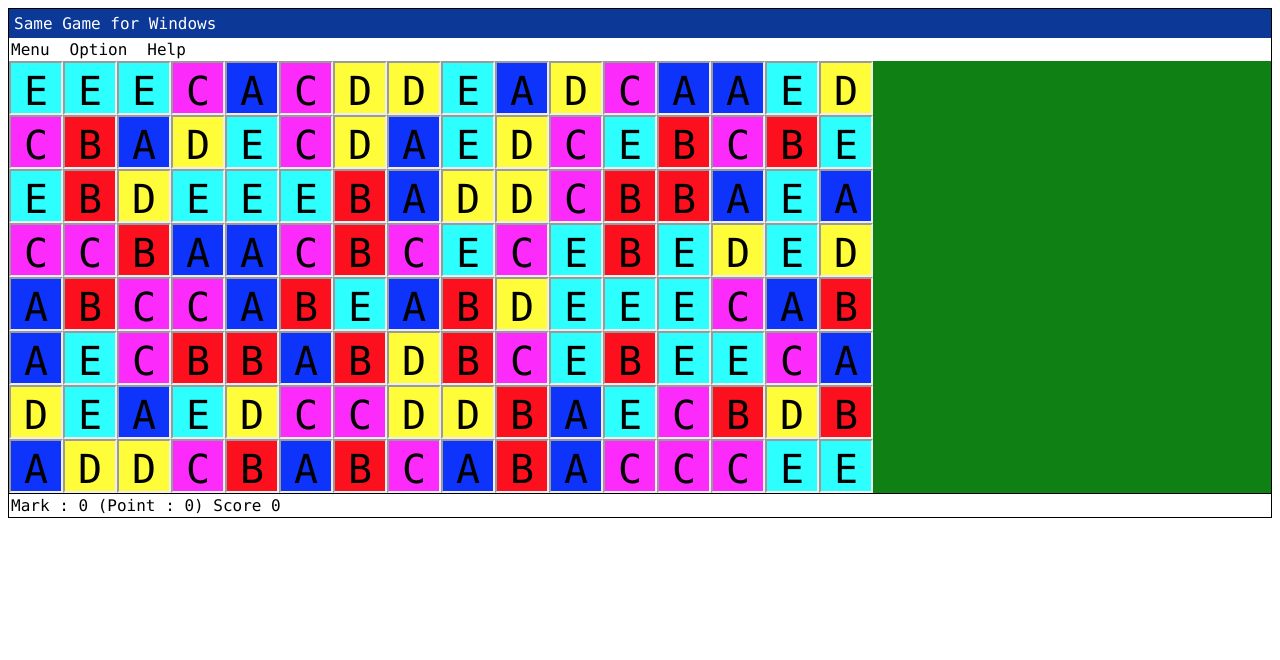
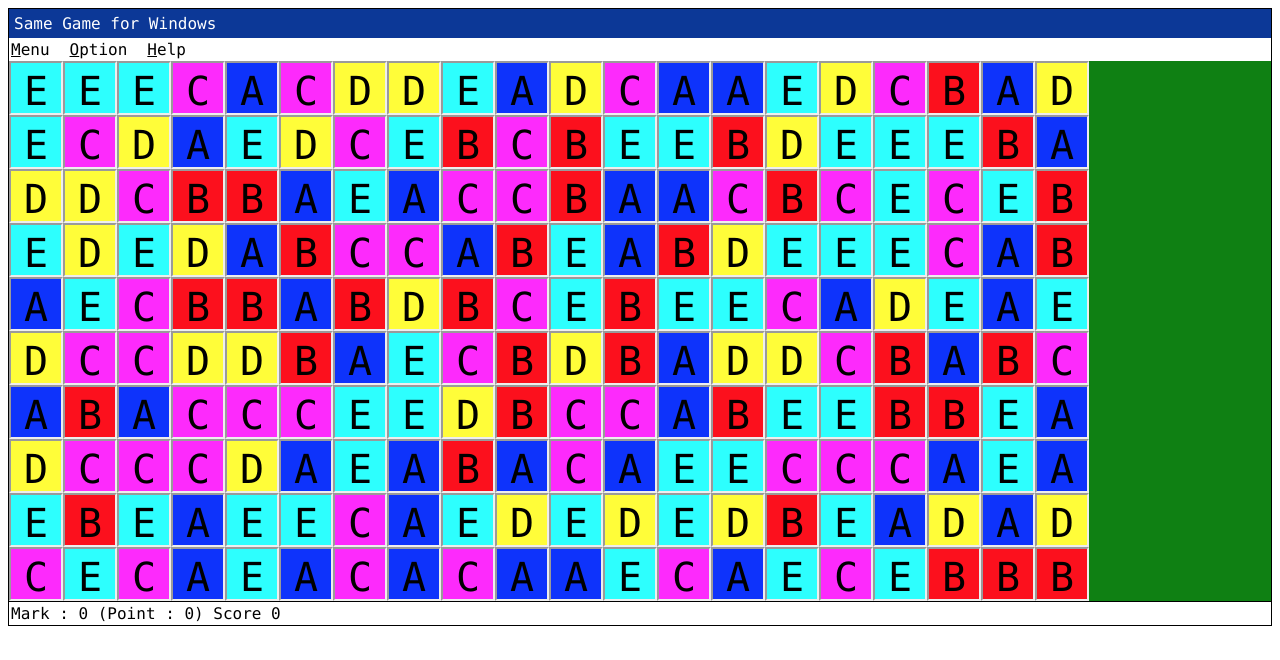
Before and after one commit to jakebloom/lettergame.exe, a React app: page / in a window 1280 px wide. Shown: the top 660 px of the page. Built offline with nearby package versions, Linux system fonts and the light colour scheme.

Commit message:
More rows and cols

```diff
--- a/src/components/App.tsx
+++ b/src/components/App.tsx
@@ -9,9 +9,9 @@ export default class App extends React.Component<{}, {}> {
         <div className="titleBar">Same Game for Windows</div>
         <div className="toolBar">
             <ul>
-                <li>Menu</li>
-                <li>Option</li>
-                <li>Help</li>
+                <li><u>M</u>enu</li>
+                <li><u>O</u>ption</li>
+                <li><u>H</u>elp</li>
             </ul>
         </div>
         <Board />
--- a/src/components/Board.tsx
+++ b/src/components/Board.tsx
@@ -4,7 +4,10 @@ import Letter from "./Letter"
 
 interface BoardState {
     letters: string[][],
-    selected: boolean[][]
+    selected: boolean[][],
+    mark: number,
+    point: number,
+    score: number
 }
 
 interface Coordinate {
@@ -14,28 +17,32 @@ interface Coordinate {
 
 export default class Board extends React.Component<{}, BoardState> {
     OPTIONS = ["A", "B", "C", "D", "E"]
-    NUM_ROWS = 8
-    NUM_COLS = 16
+    NUM_ROWS = 10
+    NUM_COLS = 20
 
     componentWillMount(){
         let letters: string[][] = []
-        let selected: boolean[][] = Array(8).fill(null).map(() => Array(16).fill(false))
-        for (let row = 0; row < 8; row++) {
+        let selected: boolean[][] = Array(this.NUM_ROWS).fill(null).map(() => Array(this.NUM_COLS).fill(false))
+        let mark: number = 0
+        let point: number = 0
+        let score: number = 0
+
+        for (let row = 0; row < this.NUM_ROWS; row++) {
             let letterRow: string[] = []
-            for (let col = 0; col < 16; col++) {
+            for (let col = 0; col < this.NUM_COLS; col++) {
                 letterRow.push(this.randomChoice())
             }
             letters.push(letterRow)
         }
 
-        this.setState({letters, selected})
+        this.setState({letters, selected, mark, point, score})
     }
 
     render() {
         let tiles = []
-        for (let row = 0; row < 8; row++) {
+        for (let row = 0; row < this.NUM_ROWS; row++) {
               let tilerow = []
-              for (let col = 0; col < 16; col++) {
+              for (let col = 0; col < this.NUM_COLS; col++) {
                     tilerow.push(
                       <Letter
                           col={col}
@@ -49,9 +56,11 @@ export default class Board extends React.Component<{}, BoardState> {
               tiles.push(tilerow)
         }
         return <div className="board">
-            {tiles.map(row => <div>{row}</div>)}
-            <div className="scoreBar">
-                Mark : 0 (Point : 0) Score 0
+            <div className="boardContent">
+                {tiles.map(row => <div>{row}</div>)}
+                <div className="scoreBar">
+                    Mark : {this.state.mark} (Point : {this.state.point}) Score {this.state.score}
+                </div>
             </div>
         </div>
     }
@@ -62,12 +71,13 @@ export default class Board extends React.Component<{}, BoardState> {
     }
 
     onLetterClick = (row: number, col: number): void => {
+        let mark: number = 0
         if (this.state.letters[row][col] == null) {
             return
         }
 
         let neighbours: Coordinate[] = this.getNeighbours(row, col, this.state.letters[row][col])
-        let selected: boolean[][] = Array(8).fill(null).map(() => Array(16).fill(false))
+        let selected: boolean[][] = Array(this.NUM_ROWS).fill(null).map(() => Array(this.NUM_COLS).fill(false))
         let letters: string[][] = this.state.letters
 
         if (this.state.selected[row][col]) {
@@ -75,13 +85,13 @@ export default class Board extends React.Component<{}, BoardState> {
                 selected[node.row][node.col] = false
                 letters[node.row][node.col] = null
             })
-
         } else if (neighbours.length > 1) {
             neighbours.forEach((node: Coordinate) => {selected[node.row][node.col] = true})
+            mark = neighbours.length
         }
 
         letters = this.consolidate(letters)
-        this.setState({letters, selected})
+        this.setState({letters, selected, mark})
     }
 
     consolidate(letters: string[][]): string[][] {
@@ -142,7 +152,7 @@ export default class Board extends React.Component<{}, BoardState> {
             }
 
             if (
-                curr.row != 7 &&
+                curr.row != this.NUM_ROWS - 1 &&
                 this.state.letters[curr.row + 1][curr.col] == letter &&
                 !this.checkInclusion(neighbours, curr.row + 1, curr.col)
             ) {
@@ -160,7 +170,7 @@ export default class Board extends React.Component<{}, BoardState> {
             }
 
             if (
-                curr.col != 15 &&
+                curr.col != this.NUM_COLS - 1 &&
                 this.state.letters[curr.row][curr.col + 1] == letter &&
                 !this.checkInclusion(neighbours, curr.row, curr.col + 1)
             ) {
```
Also changed, not shown: 2 other files (tests, documents, lock files or other folders).
